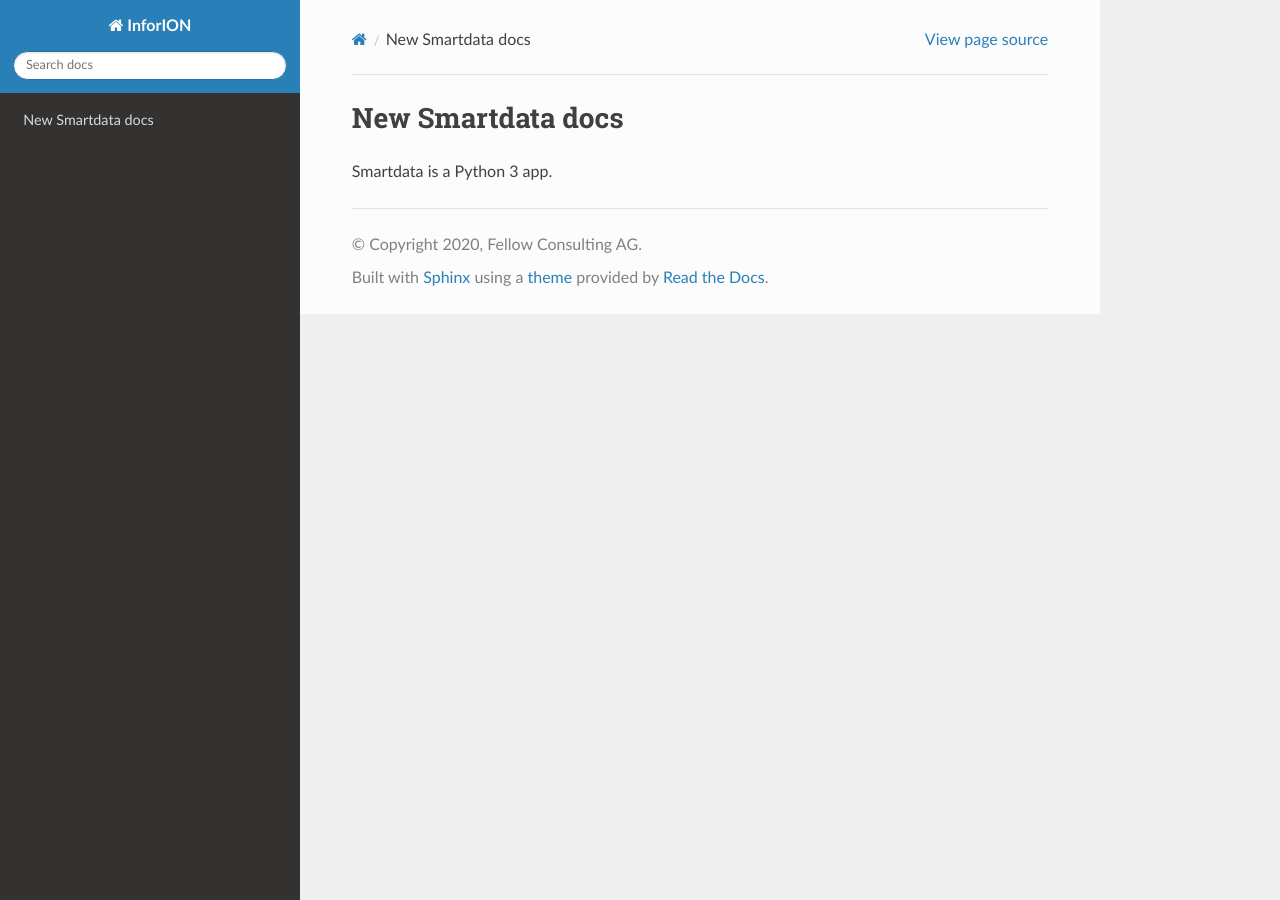
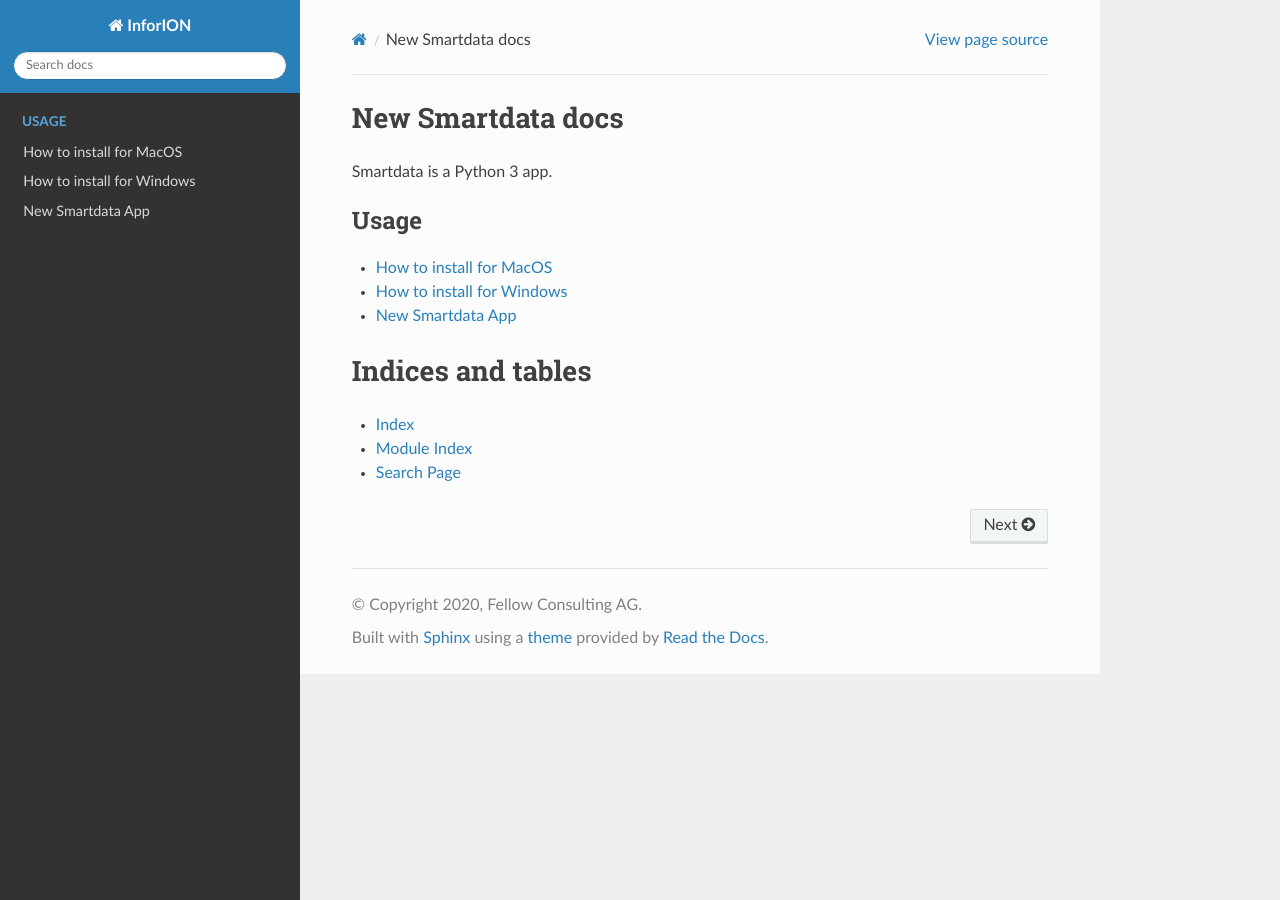
Before and after one commit to Fellow-Consulting-AG/NewSmartdata, a Sphinx documentation site: the page built from docs/source/index.rst, in a window 1280 px wide. Built offline with Sphinx 7.4.7 and the Read the Docs theme 2.0.0, drawn with Linux system fonts in a browser that asks for light colours.

Commit message:
Documentation Index updated

```diff
--- a/docs/source/index.rst
+++ b/docs/source/index.rst
@@ -2,3 +2,20 @@
 ===================
 
 Smartdata is a Python 3 app.
+
+.. toctree::
+   :caption: Usage
+   :maxdepth: 2
+
+   install
+   run
+
+
+
+
+Indices and tables
+==================
+
+* :ref:`genindex`
+* :ref:`modindex`
+* :ref:`search`
```
